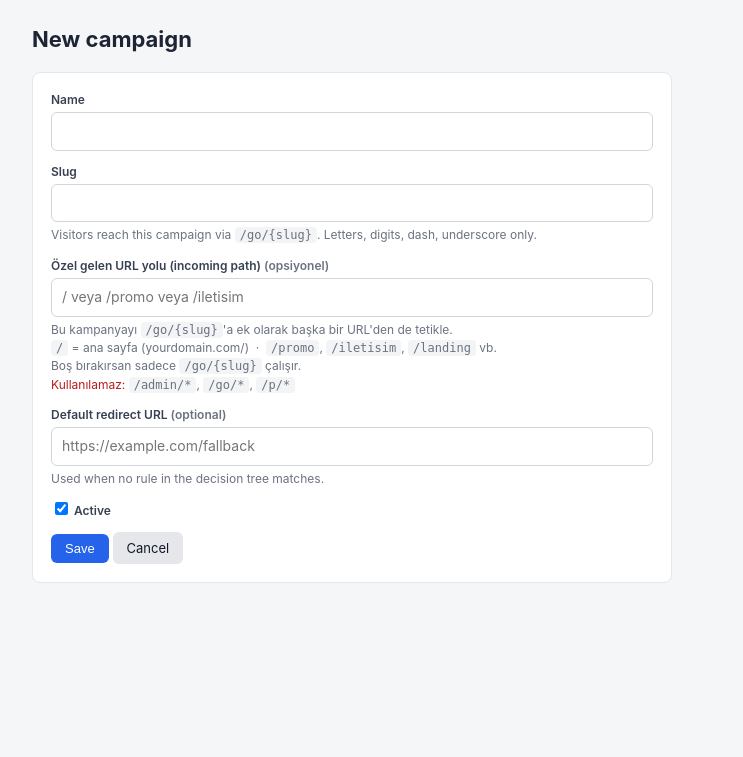
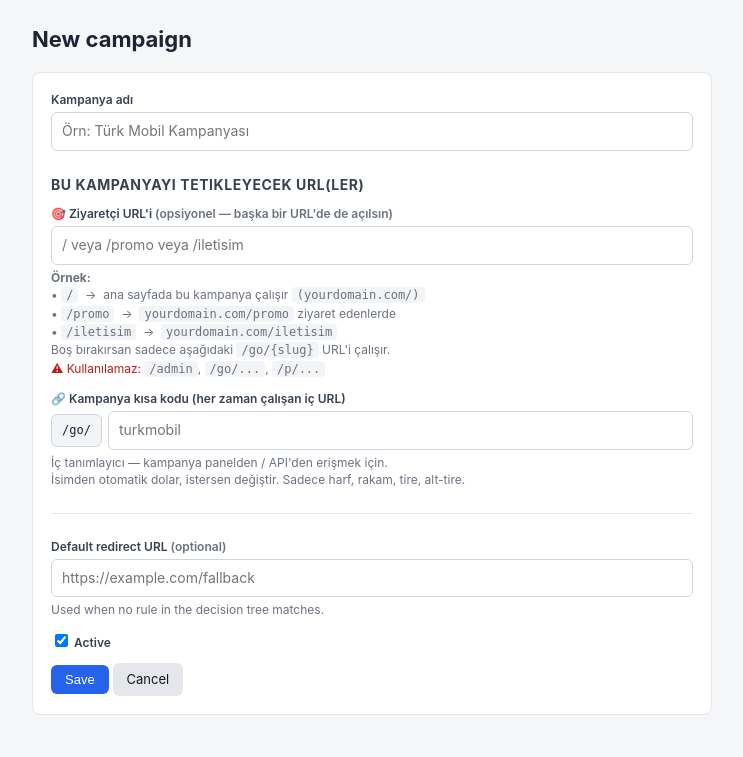
Before and after one commit to starkajans/traffic-router, a PHP site: page /admin/campaign.php in a window 1280 px wide. Shown: the part 43-800 px from the top of the page, without its empty margins (78-821 px from the left). Run offline with PHP 8.4, Linux system fonts and the light colour scheme; the visitor is signed in with stand-in values (Sample User, id 1).

Commit message:
campaign editor: clarify slug vs incoming_path
Slug was the first field and the prominent one, but Turkish users
naturally wanted to type "/" there for "use this campaign on root" —
and got a validation error. Restructure the form so the visitor-facing
URL is obvious:

- Name (renamed: "Kampanya adı") at top
- Section heading "Bu kampanyayı tetikleyecek URL(ler)"
- "Ziyaretçi URL'i" (incoming_path) first and prominent, with real
  examples (/, /promo, /iletisim) and reserved-paths warning
- Slug renamed to "Kampanya kısa kodu (her zaman çalışan iç URL)",
  prefixed with literal "/go/" so the URL pattern is unmistakable
- JS: auto-fill slug from name (transliterating Turkish chars to ASCII
  and slugifying), stops auto-filling as soon as the user types in the
  slug field

```diff
--- a/public/admin/campaign.php
+++ b/public/admin/campaign.php
@@ -91,28 +91,44 @@ layout_head($campaign ? 'Edit campaign' : 'New campaign');
   <div class="flash flash-err"><?= h($e) ?></div>
 <?php endforeach; ?>
 
-<div class="card" style="max-width:640px">
+<div class="card" style="max-width:680px">
 <form method="post">
   <input type="hidden" name="_csrf" value="<?= h($csrf) ?>">
+
   <div class="field">
-    <label>Name</label>
-    <input type="text" name="name" required value="<?= h($_POST['name'] ?? $campaign['name'] ?? '') ?>">
+    <label>Kampanya adı</label>
+    <input type="text" name="name" id="f-name" required value="<?= h($_POST['name'] ?? $campaign['name'] ?? '') ?>" placeholder="Örn: Türk Mobil Kampanyası">
   </div>
+
+  <h2 style="margin:24px 0 10px;font-size:14px;color:#374151;text-transform:uppercase;letter-spacing:.04em">Bu kampanyayı tetikleyecek URL(ler)</h2>
+
   <div class="field">
-    <label>Slug</label>
-    <input type="text" name="slug" required value="<?= h($_POST['slug'] ?? $campaign['slug'] ?? '') ?>">
-    <div class="help">Visitors reach this campaign via <code>/go/{slug}</code>. Letters, digits, dash, underscore only.</div>
-  </div>
-  <div class="field">
-    <label>Özel gelen URL yolu (incoming path) <span class="muted">(opsiyonel)</span></label>
+    <label>🎯 Ziyaretçi URL'i <span class="muted">(opsiyonel — başka bir URL'de de açılsın)</span></label>
     <input type="text" name="incoming_path" value="<?= h($_POST['incoming_path'] ?? $campaign['incoming_path'] ?? '') ?>" placeholder="/ veya /promo veya /iletisim">
     <div class="help">
-      Bu kampanyayı <code>/go/{slug}</code>'a ek olarak başka bir URL'den de tetikle.<br>
-      <code>/</code> = ana sayfa (yourdomain.com/) &nbsp;·&nbsp; <code>/promo</code>, <code>/iletisim</code>, <code>/landing</code> vb.<br>
-      Boş bırakırsan sadece <code>/go/{slug}</code> çalışır.<br>
-      <span style="color:#b91c1c">Kullanılamaz:</span> <code>/admin/*</code>, <code>/go/*</code>, <code>/p/*</code>
+      <strong>Örnek:</strong><br>
+      • <code>/</code> &nbsp;→&nbsp; ana sayfada bu kampanya çalışır <code>(yourdomain.com/)</code><br>
+      • <code>/promo</code> &nbsp;→&nbsp; <code>yourdomain.com/promo</code> ziyaret edenlerde<br>
+      • <code>/iletisim</code> &nbsp;→&nbsp; <code>yourdomain.com/iletisim</code><br>
+      Boş bırakırsan sadece aşağıdaki <code>/go/{slug}</code> URL'i çalışır.<br>
+      <span style="color:#b91c1c">⚠ Kullanılamaz:</span> <code>/admin</code>, <code>/go/...</code>, <code>/p/...</code>
     </div>
   </div>
+
+  <div class="field">
+    <label>🔗 Kampanya kısa kodu (her zaman çalışan iç URL)</label>
+    <div style="display:flex;align-items:center;gap:6px">
+      <code style="background:#f3f4f6;padding:7px 10px;border-radius:6px;border:1px solid #d1d5db">/go/</code>
+      <input type="text" name="slug" id="f-slug" required value="<?= h($_POST['slug'] ?? $campaign['slug'] ?? '') ?>" placeholder="turkmobil" style="flex:1" pattern="[A-Za-z0-9_-]{1,64}">
+    </div>
+    <div class="help">
+      İç tanımlayıcı — kampanya panelden / API'den erişmek için.<br>
+      İsimden otomatik dolar, istersen değiştir. Sadece harf, rakam, tire, alt-tire.
+    </div>
+  </div>
+
+  <hr style="margin:24px 0;border:0;border-top:1px solid #e5e7eb">
+
   <div class="field">
     <label>Default redirect URL <span class="muted">(optional)</span></label>
     <input type="url" name="default_redirect_url" value="<?= h($_POST['default_redirect_url'] ?? $campaign['default_redirect_url'] ?? '') ?>" placeholder="https://example.com/fallback">
@@ -128,4 +144,26 @@ layout_head($campaign ? 'Edit campaign' : 'New campaign');
   <a class="btn btn-secondary" href="<?= h(admin_url('/')) ?>">Cancel</a>
 </form>
 </div>
+
+<script>
+// Auto-slugify name → slug (only if slug is empty or user hasn't manually edited it)
+(function() {
+    const name = document.getElementById('f-name');
+    const slug = document.getElementById('f-slug');
+    if (!name || !slug) return;
+    let userTouched = slug.value.trim() !== '';
+    slug.addEventListener('input', () => { userTouched = true; });
+    name.addEventListener('input', () => {
+        if (userTouched) return;
+        const s = name.value
+            .toLowerCase()
+            .replace(/ç/g,'c').replace(/ğ/g,'g').replace(/ı/g,'i')
+            .replace(/ö/g,'o').replace(/ş/g,'s').replace(/ü/g,'u')
+            .replace(/[^a-z0-9]+/g,'-')
+            .replace(/^-+|-+$/g,'')
+            .substring(0, 64);
+        slug.value = s;
+    });
+})();
+</script>
 <?php layout_foot(); ?>
```
